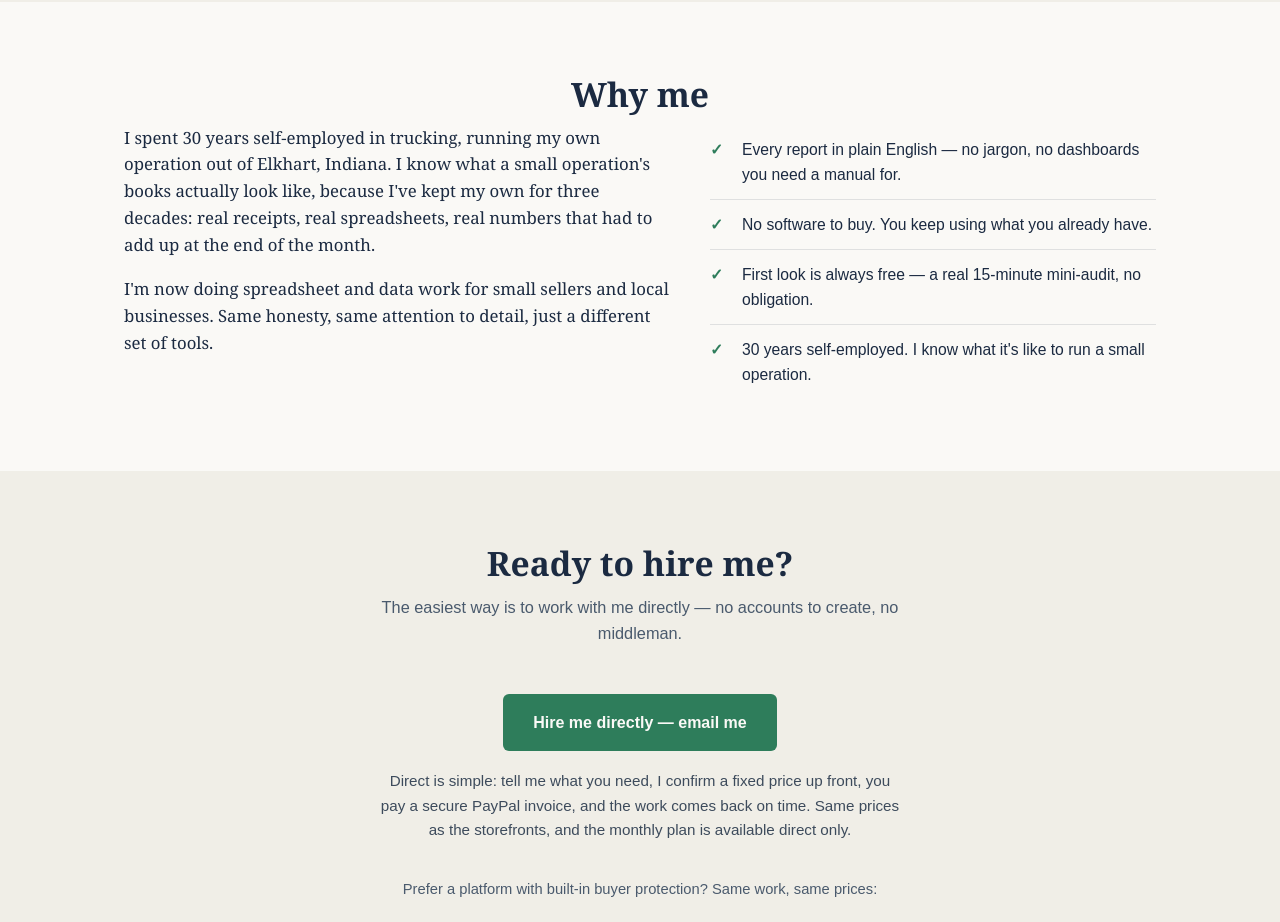
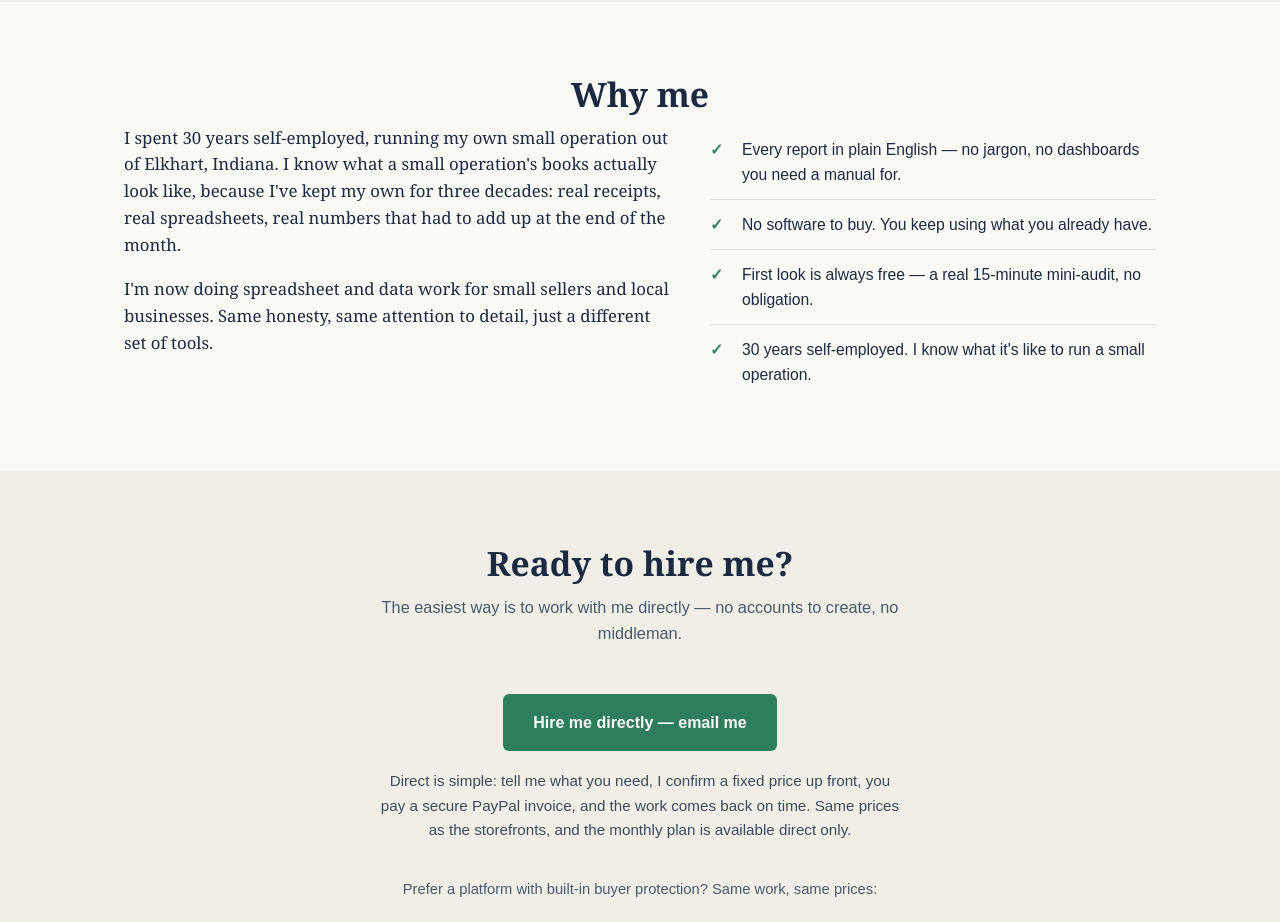
Before and after one commit to bookskeptclean/bookskeptclean.github.io, a plain HTML site: page index.html in a window 1280 px wide. Shown: the part 2100-3022 px from the top of the page. Drawn offline with Linux system fonts and the light colour scheme.

Commit message:
Update bio wording in Why me section

```diff
--- a/index.html
+++ b/index.html
@@ -518,7 +518,7 @@
     <h2>Why me</h2>
     <div class="why-me">
       <div class="bio-copy">
-        <p>I spent 30 years self-employed in trucking, running my own operation out of Elkhart, Indiana. I know what a small operation's books actually look like, because I've kept my own for three decades: real receipts, real spreadsheets, real numbers that had to add up at the end of the month.</p>
+        <p>I spent 30 years self-employed, running my own small operation out of Elkhart, Indiana. I know what a small operation's books actually look like, because I've kept my own for three decades: real receipts, real spreadsheets, real numbers that had to add up at the end of the month.</p>
         <p>I'm now doing spreadsheet and data work for small sellers and local businesses. Same honesty, same attention to detail, just a different set of tools.</p>
       </div>
       <ul>
```
